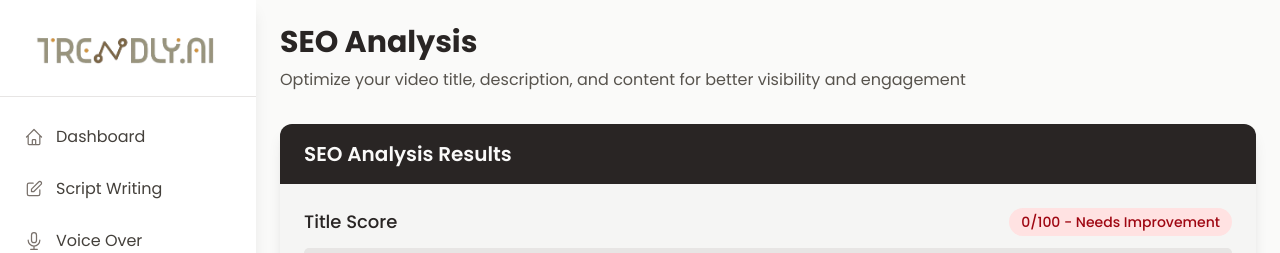
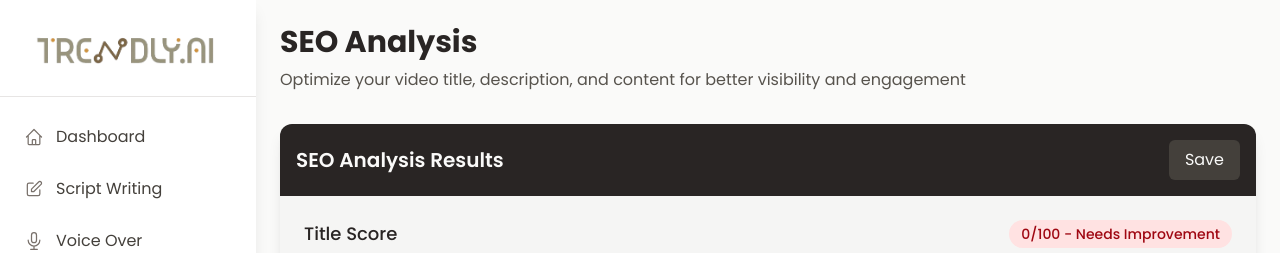
Before and after one commit to devarsheecodess/Trendly, a React (Vite) app in the folder Frontend/: page /seo in a window 1280 px wide. Both pictures are taken after typing "Sample", "Sample" into the empty fields and a click on the button "Analyze SEO". Shown: the top 253 px of the page. Built offline with nearby package versions, Linux system fonts and the light colour scheme; no server answers.

Commit message:
Added save feature

```diff
--- a/Frontend/src/components/internal/SEO.jsx
+++ b/Frontend/src/components/internal/SEO.jsx
@@ -277,6 +277,14 @@
         return 'Needs Improvement';
     };
 
+    const handleSave = () => {
+        const FormData = {
+            userId: localStorage.getItem('userId'),
+            ...SEOData
+        }
+        console.log(FormData);
+    };
+
     return (
         <div className="md:ml-64 p-4 md:p-6 bg-stone-50 min-h-screen">
             <div className="max-w-5xl mx-auto">
@@ -342,8 +350,13 @@
                     <div className="space-y-6">
                         {/* Results Section */}
                         <div className="bg-stone-100 rounded-xl shadow-lg overflow-hidden">
-                            <div className="bg-stone-800 px-6 py-4">
-                                <h2 className="text-xl font-semibold text-stone-50">SEO Analysis Results</h2>
+                            <div className="bg-stone-800 px-4 py-4 flex items-center justify-between">
+                                <h2 className="text-lg md:text-xl font-semibold text-stone-50">
+                                    SEO Analysis Results
+                                </h2>
+                                <button onClick={handleSave} className="px-4 py-2 bg-stone-700 text-stone-50 rounded-md hover:bg-stone-600 transition-colors">
+                                    Save
+                                </button>
                             </div>
 
                             <div className="p-6">
--- a/Frontend/src/components/internal/ScriptWritting.jsx
+++ b/Frontend/src/components/internal/ScriptWritting.jsx
@@ -65,7 +65,17 @@
 
     const handleSaveEdits = () => {
         setGeneratedScript(editableScript);
+        console.log(editableScript);
         setIsEditing(false);
+    };
+
+    const handleSave = () => {
+        console.log('Saving script...');
+        const FormData = {
+            userId: localStorage.getItem('userId'),
+            ...generatedScript
+        }
+        console.log(FormData);
     };
 
     const handleCancelEdits = () => {
@@ -212,6 +222,16 @@
                     <h2 className="text-md sm:text-lg font-medium text-stone-900 mb-2 sm:mb-0">Generated Script</h2>
                     <div className="flex gap-2 w-full sm:w-auto">
                         {!isEditing && generatedScript && (
+                            <div className="flex gap-2 w-full sm:w-auto">
+                                <button
+                                    onClick={handleSave}
+                                    className="px-3 sm:px-4 py-1.5 sm:py-2 rounded-md text-sm font-medium bg-stone-100 text-stone-800 hover:bg-stone-200 transition-colors flex items-center justify-center sm:justify-start flex-1 sm:flex-none"
+                                >
+                                    <svg xmlns="http://www.w3.org/2000/svg" className="h-4 w-4 mr-1" fill="none" viewBox="0 0 24 24" stroke="currentColor">
+                                        <path strokeLinecap="round" strokeLinejoin="round" strokeWidth={2} d="M15.232 5.232l3.536 3.536m-2.036-5.036a2.5 2.5 0 113.536 3.536L6.5 21.036H3v-3.572L16.732 3.732z" />
+                                    </svg>
+                                    Save
+                                </button>
                                 <button
                                     onClick={handleEditToggle}
                                     className="px-3 sm:px-4 py-1.5 sm:py-2 rounded-md text-sm font-medium bg-stone-100 text-stone-800 hover:bg-stone-200 transition-colors flex items-center justify-center sm:justify-start flex-1 sm:flex-none"
@@ -221,6 +241,7 @@
                                     </svg>
                                     Edit
                                 </button>
+                            </div>
                         )}
                         {isEditing && (
                             <>
```
Lines whose indentation alone changed are shown as unchanged.
